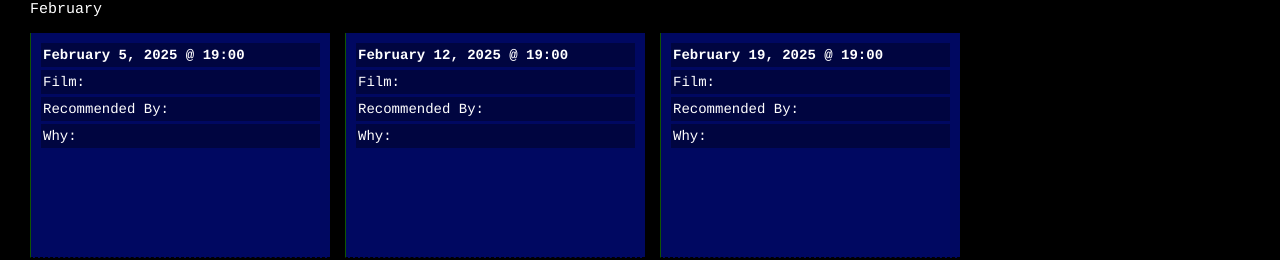
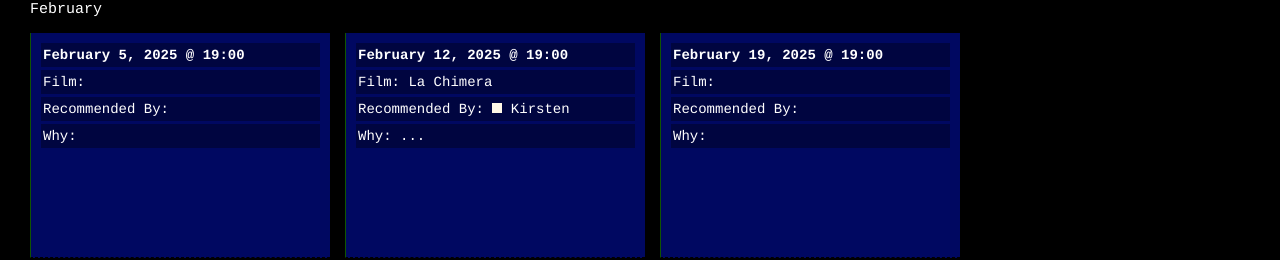
Before and after one commit to Extra-Practice-Code/kino.extrapractice.space, a plain HTML site: page index.html in a window 1280 px wide. Shown: the part 733-993 px from the top of the page. Drawn offline with Linux system fonts and the light colour scheme.

Commit message:
kirstens film

```diff
--- a/index.html
+++ b/index.html
@@ -82,10 +82,10 @@
                     </div>
                     <div class="event">
                         <div class="event-when">February 12, 2025 @ 19:00</div>
-                        <div class="event-film">Film: </div>
-                        <div class="event-recommended-by">Recommended By: </div>
+                        <div class="event-film">Film: La Chimera</div>
+                        <div class="event-recommended-by">Recommended By: <span class="favicon kirsten"></span> Kirsten</div>
                         <div class="event-why">
-                            Why:
+                            Why: ...
                         </div>
                     </div>
                     <div class="event">
```
